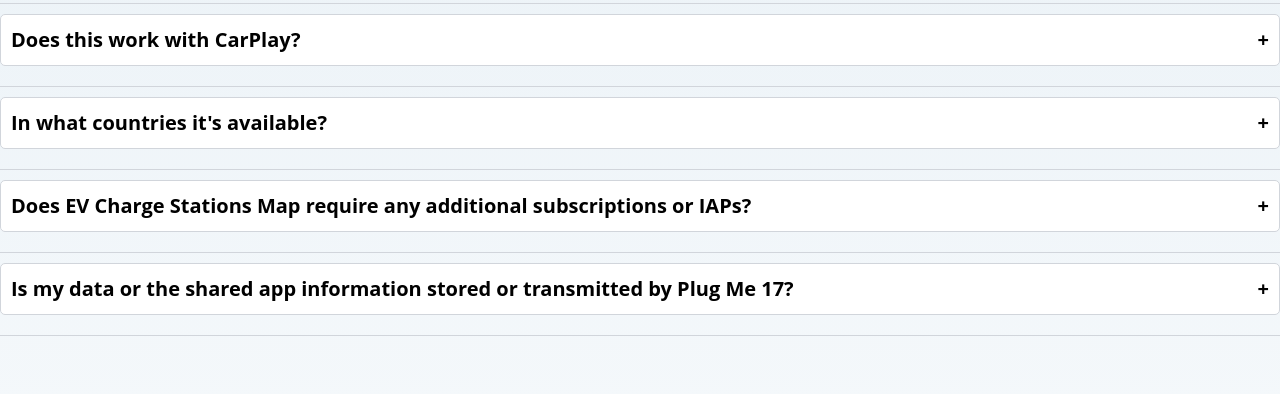
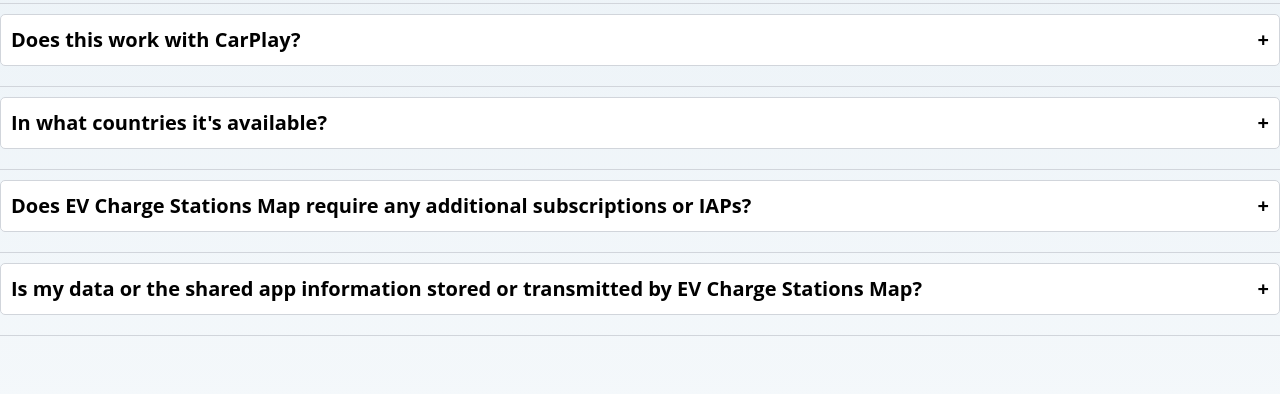
Before and after one commit to emrdgrmnci/plugme, a plain HTML site: page index.html in a window 1280 px wide. Shown: the part 3260-3654 px from the top of the page. Drawn offline with nearby package versions, Linux system fonts and the light colour scheme.

Commit message:
Fix typo

```diff
--- a/index.html
+++ b/index.html
@@ -98,7 +98,7 @@
           </div>
       </div>
       <div class="accordion-item">
-          <button class="accordion-button" aria-expanded="false"><span class="accordion-title">Is my data or the shared app information stored or transmitted by Plug Me 17?</span><span class="accordion-icon"></span></button>
+          <button class="accordion-button" aria-expanded="false"><span class="accordion-title">Is my data or the shared app information stored or transmitted by EV Charge Stations Map?</span><span class="accordion-icon"></span></button>
           <div class="accordion-content">
               <p>EV Charge Stations Map does not store or transmit any user data or shared app information. The app operates locally on your device and does not collect or send any information elsewhere.</p>
           </div>
```
